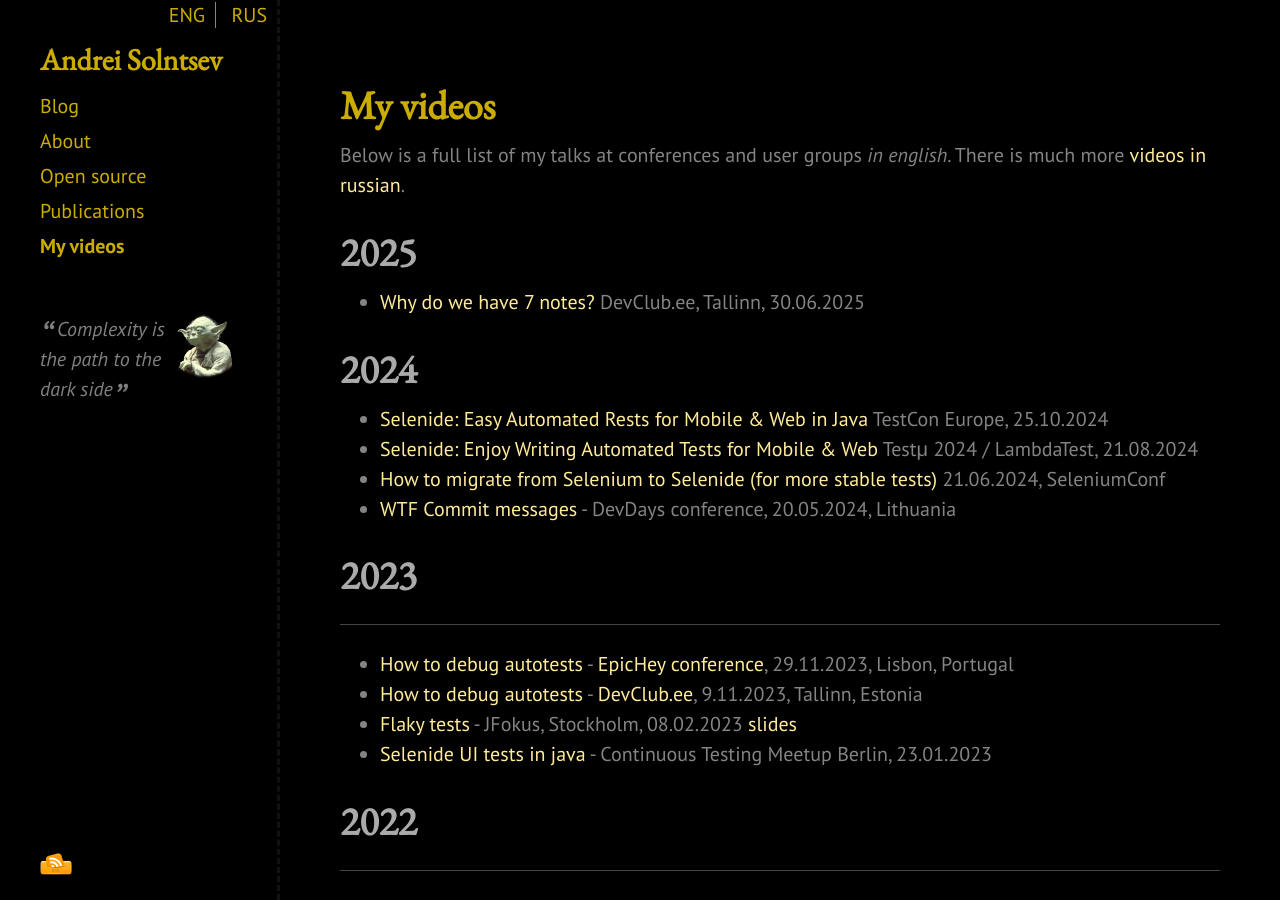
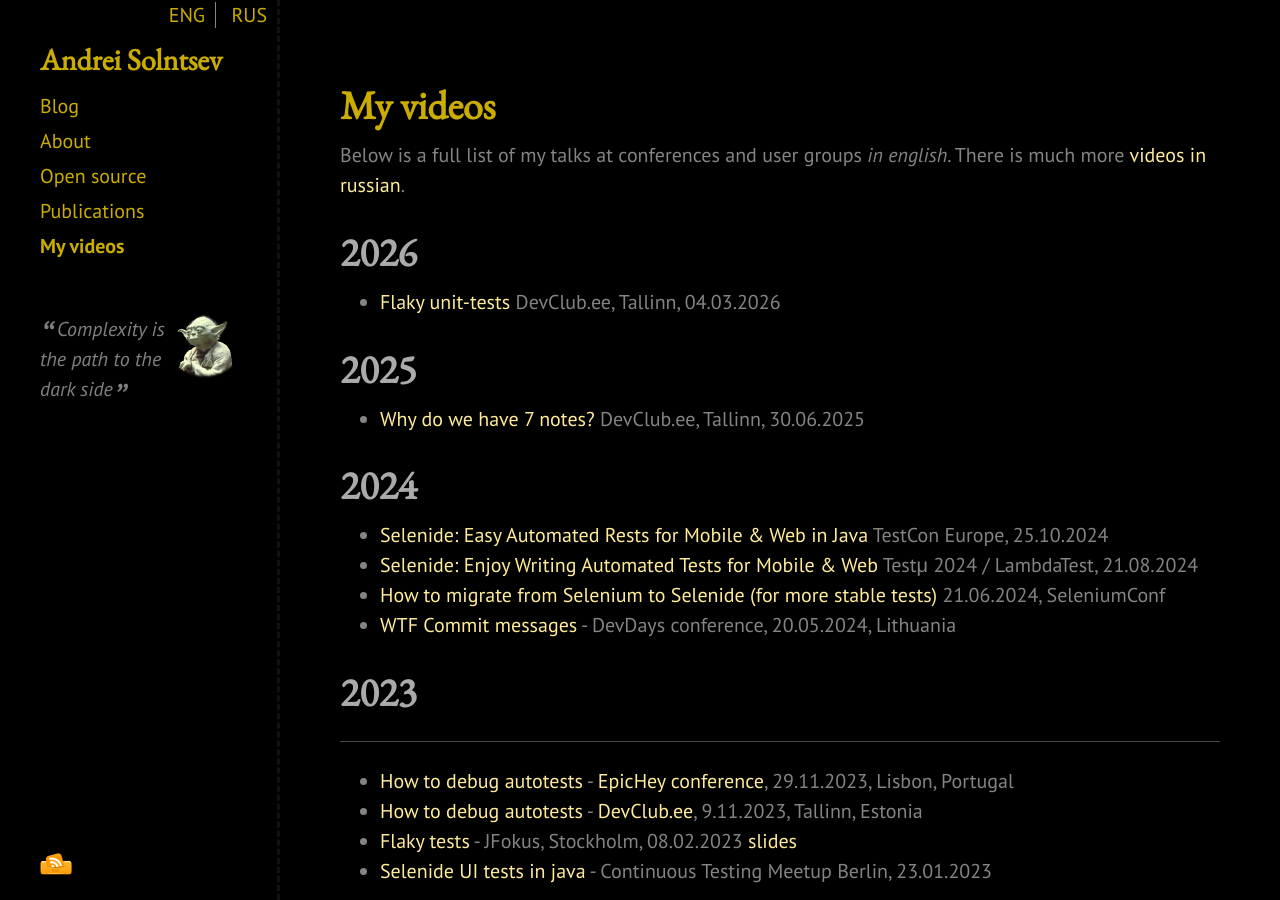
Before and after one commit to asolntsev/asolntsev.github.io, a Jekyll site: the page built from en/video.md, in a window 1280 px wide and 900 px high. Built offline with Jekyll 4.4.1, drawn with Linux system fonts in a browser that asks for light colours; nearby versions of some CDN libraries.

Commit message:
add "Flaky unit-tests" video from devclub.ee 04.03.2026

```diff
--- a/en/video.md
+++ b/en/video.md
@@ -5,6 +5,9 @@ category: en
 ---
 
 Below is a full list of my talks at conferences and user groups _in english_. There is much more [videos in russian](/ru/video/).
+
+# 2026
+* [Flaky unit-tests](https://www.youtube.com/watch?v=qwfKHfSAqyk) DevClub.ee, Tallinn, 04.03.2026
 
 # 2025
 * [Why do we have 7 notes?](https://www.youtube.com/watch?v=dhqhHm5rc3A&ab_channel=DEVCLUB.EE) DevClub.ee, Tallinn, 30.06.2025
```
Also changed, not shown: ru/video.md (+1 -0 lines).
